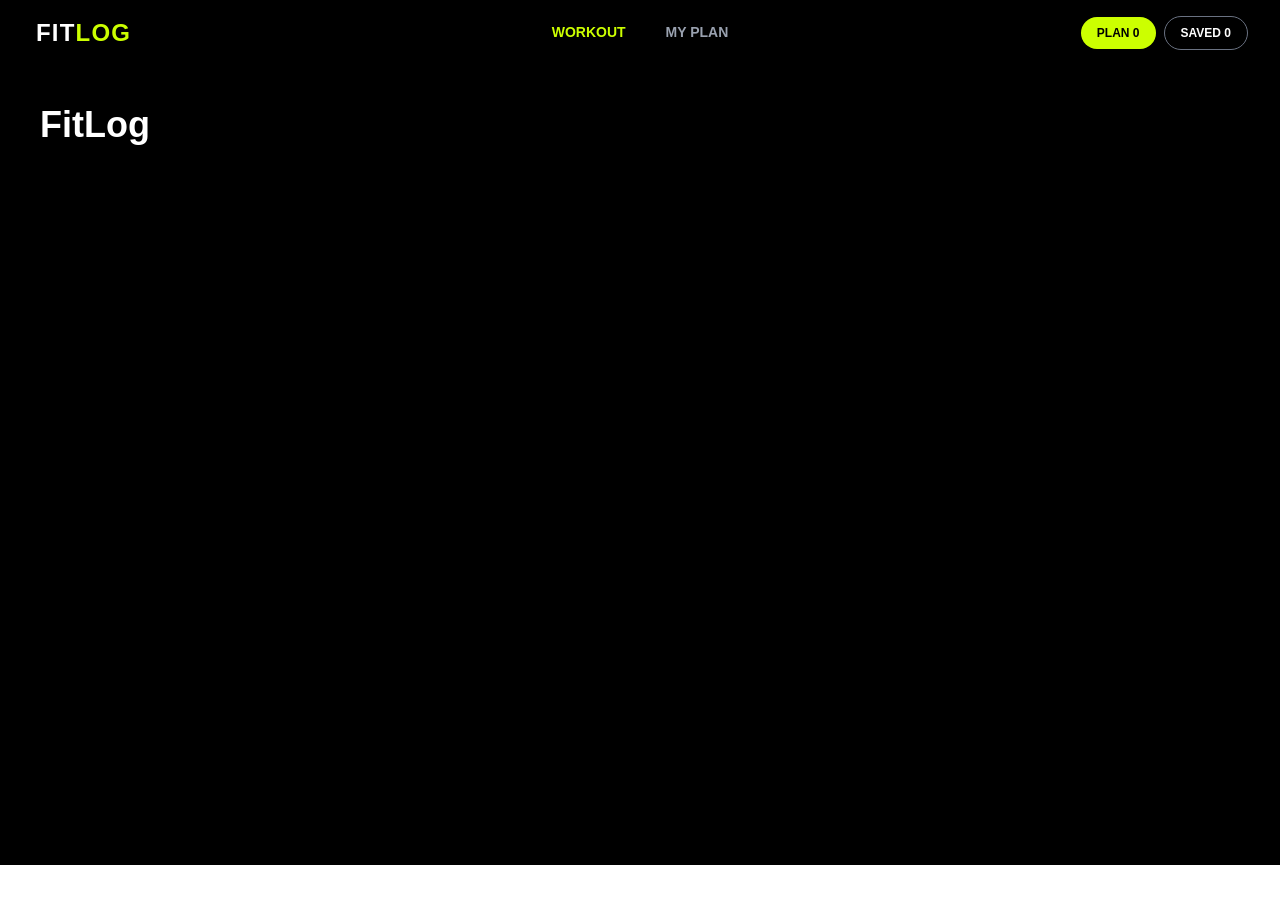
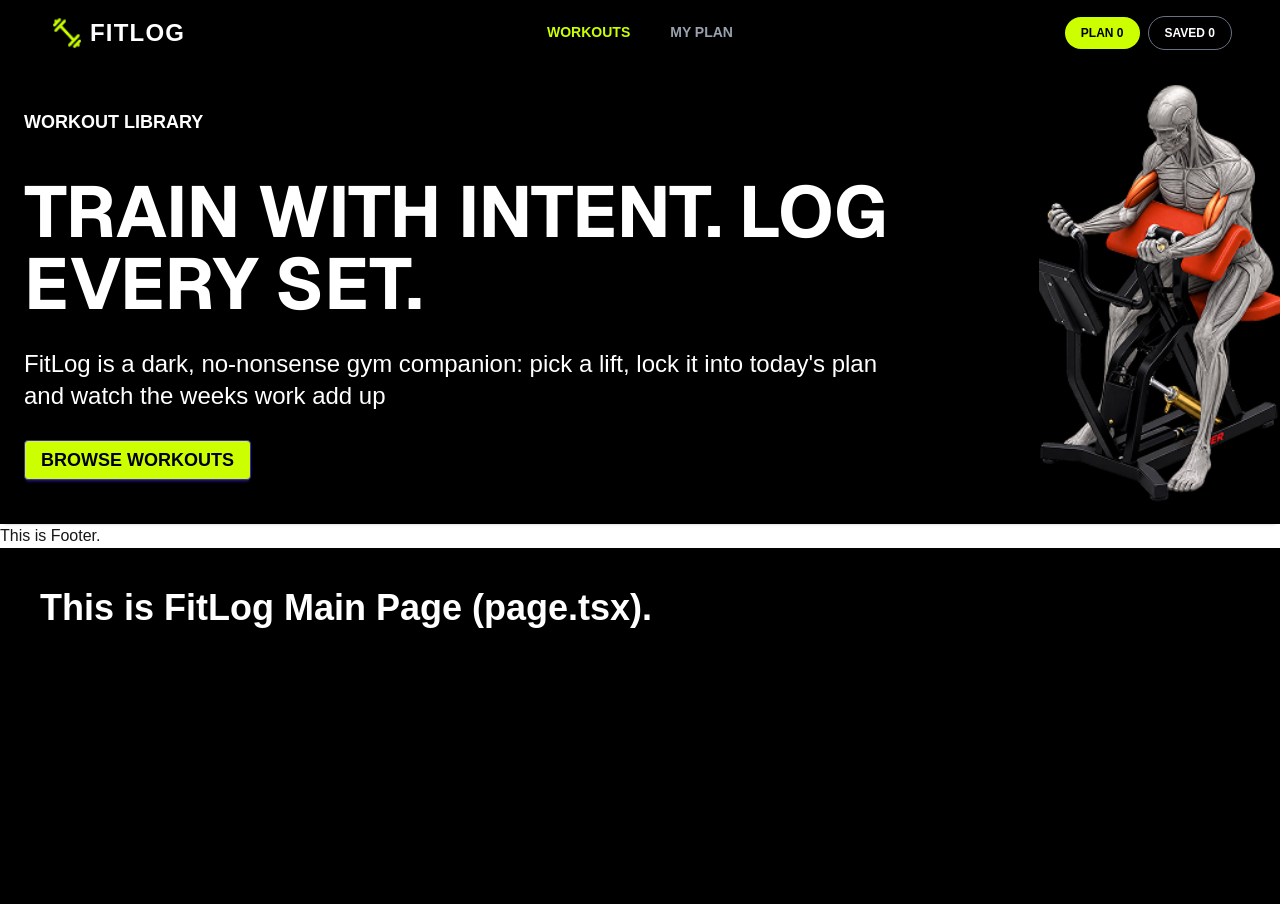
Before and after one commit to Arif-Khan1981/B14-A6-Fit-Log, a Next.js app: page / in a window 1280 px wide. Shown: the top 904 px of the page. Before the commit the page ends 865 px from the top, so only its background shows below. Built offline with nearby package versions, Linux system fonts and the light colour scheme.

Commit message:
create Hero Banner section

```diff
--- a/src/app/components/Footer.tsx
+++ b/src/app/components/Footer.tsx
@@ -0,0 +1,11 @@
+import React from 'react';
+
+const Footer = () => {
+    return (
+       <div>
+        This is Footer.
+       </div>
+    );
+};
+
+export default Footer;
--- a/src/app/components/Hero.tsx
+++ b/src/app/components/Hero.tsx
@@ -0,0 +1,30 @@
+import React from 'react';
+
+const HeroPage = () => {
+    return (
+    <div className=" bg-black">
+    <div className="container mx-auto card lg:card-side text-white  shadow-sm py-5 gap-20">
+        <div className="card-body">
+            <h2 className="card-title">WORKOUT LIBRARY</h2>
+            <p className='pt-8 text-7xl font-bold font-sans font-stretch-condensed'>TRAIN WITH INTENT. LOG <br />EVERY SET.</p>
+            <p className='pt-5 pr-10 pb-5 text-2xl'>FitLog is a dark, no-nonsense gym companion:
+                pick a lift, lock it into today's plan and watch the weeks work add up</p>
+            <div className="card-actions justify-start">
+                <button className="btn btn-primary w- bg-[#ccff00] text-black text-lg font-bold">BROWSE WORKOUTS</button>
+            </div>
+        </div>
+
+        <figure>
+        <img
+        src="./assets/banner.png"
+        alt="Banner"
+        width={1000}
+        height={400}
+        />
+        </figure>
+    </div>
+    </div>
+    );
+};
+
+export default HeroPage;
--- a/src/app/components/Navbar.tsx
+++ b/src/app/components/Navbar.tsx
@@ -1,9 +1,12 @@
 import React from 'react';
 import Link from "next/link";
+import Image from "next/image";
+
 
 const Navbar = () => {
   return (
-    <div className="navbar bg-black px-4 text-white md:px-8">
+  <div className='bg-black px-4'>
+    <div className="navbar  text-white md:px-8 container mx-auto">
 
       {/* LEFT: Logo + Mobile Menu */}
       <div className="navbar-start">
@@ -46,12 +49,22 @@ const Navbar = () => {
           </ul>
         </div>
 
+
         {/* Logo */}
+
+
         <Link
           href="/"
-          className="ml-1 text-xl font-black tracking-wider md:text-2xl"
+          className="flex gap-2 ml-1 text-xl font-black tracking-wider md:text-2xl"
         >
-          FIT<span className="text-[#ccff00]">LOG</span>
+          <Image
+            src="/assets/logo.png"
+            alt="FitLog"
+            width={30}
+            height={30}
+            priority
+          />
+          FITLOG
         </Link>
       </div>
 
@@ -64,7 +77,7 @@ const Navbar = () => {
               href="/"
               className="font-semibold text-[#ccff00]"
             >
-              WORKOUT
+              WORKOUTS
             </Link>
           </li>
 
@@ -101,6 +114,7 @@ const Navbar = () => {
 
       </div>
     </div>
+  </div>
   );
 };
 
--- a/src/app/page.tsx
+++ b/src/app/page.tsx
@@ -1,15 +1,19 @@
 import Image from "next/image";
 import Navbar from "./components/Navbar";
+import HeroPage from "./components/Hero";
+import Footer from "./components/Footer";
 
 
 export default function Home() {
   return (
     <>
       <Navbar />
+      <HeroPage />
+      <Footer />
 
       <main className="min-h-screen bg-black text-white">
         <h1 className="p-10 text-4xl font-bold">
-          FitLog
+          This is FitLog Main Page (page.tsx).
         </h1>
       </main>
     </>
```
Also changed, not shown: public/assets/banner.png (added), public/assets/logo.png (added).
